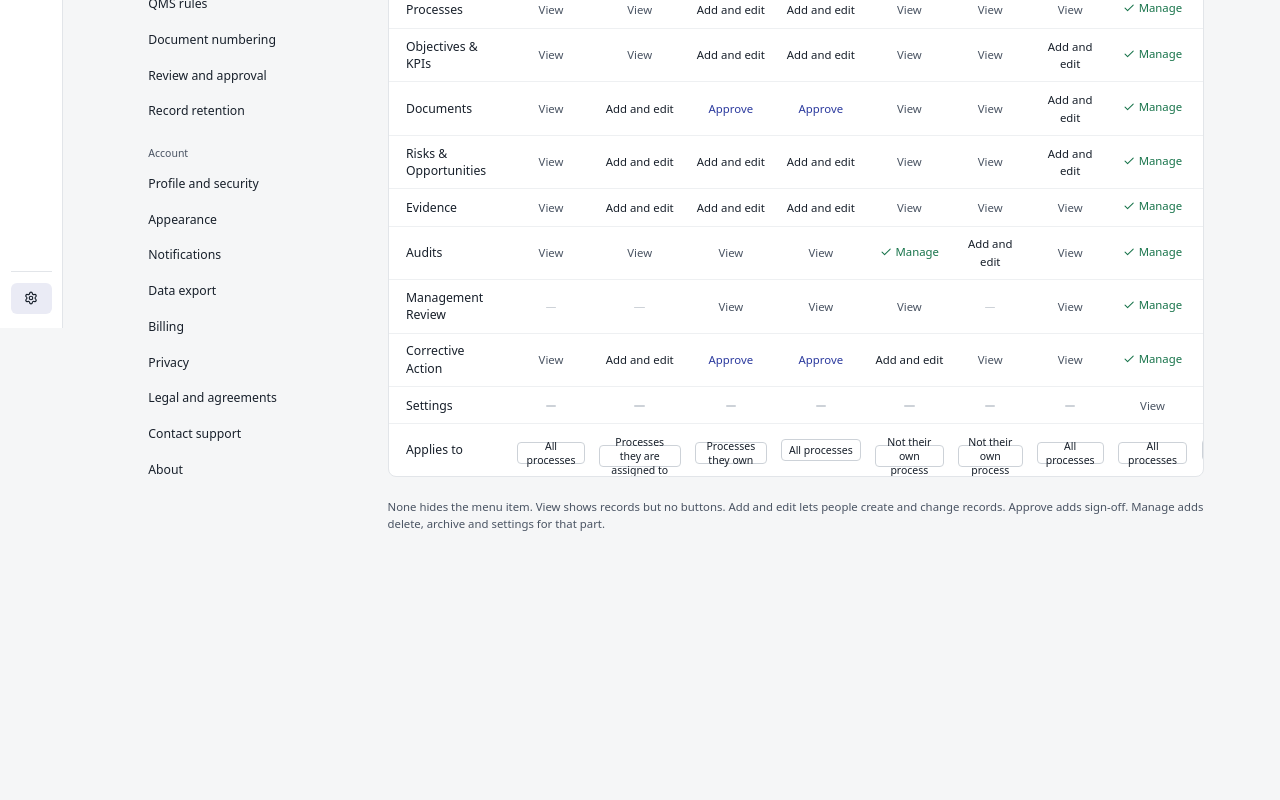
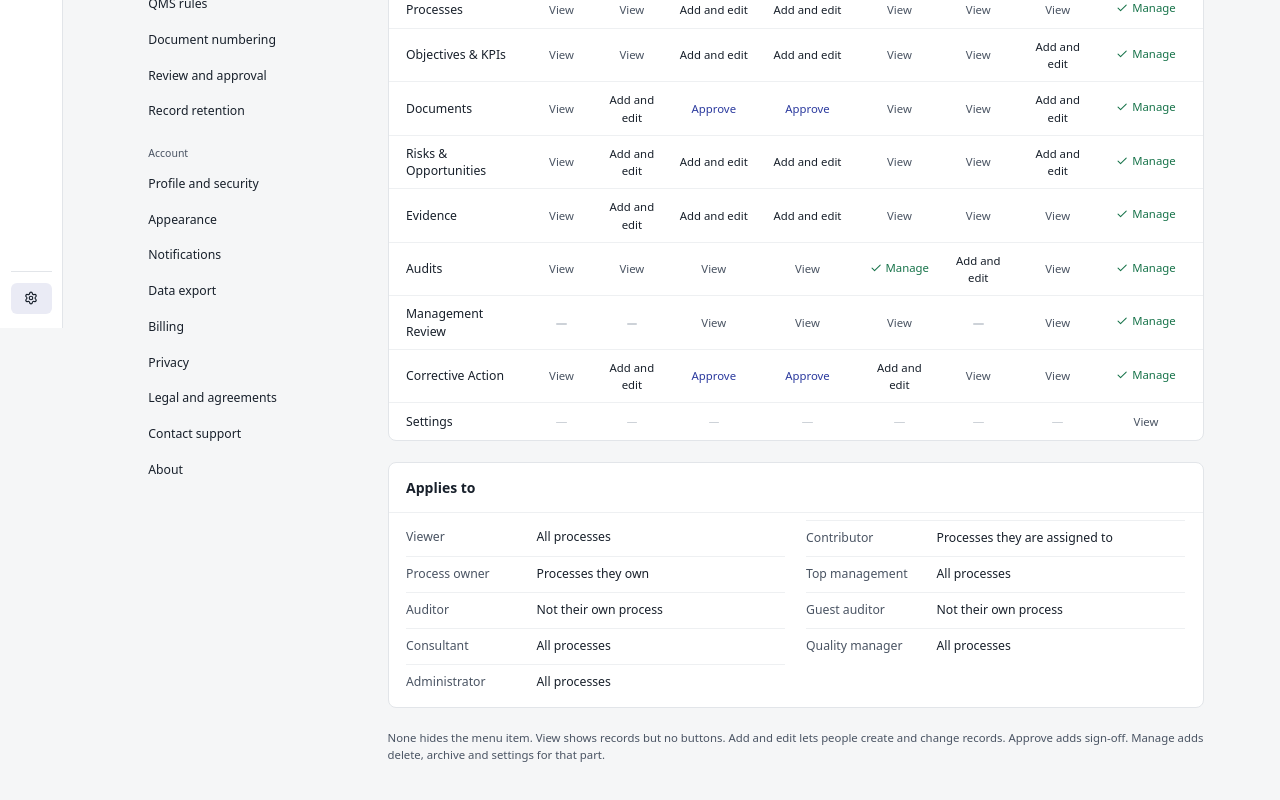
Before and after one commit to dbauto/afdhlskdfs-iqms-preview, a React (Vite) app in the folder app/: page /settings/roles in a window 1280 px wide. Shown: the part 472-1272 px from the top of the page. Before the commit the page ends 1060 px from the top, so only its background shows below. Built offline with nearby package versions, Linux system fonts and the light colour scheme.

Commit message:
fix(ui): make process scopes readable below roles matrix

```diff
--- a/app/src/pages/settings/roles.tsx
+++ b/app/src/pages/settings/roles.tsx
@@ -4,9 +4,9 @@ import { CheckIcon, PlusIcon } from "lucide-react"
 import { useStore } from "@/lib/store"
 import { AREAS } from "@/data/org"
 import { ACCESS_LEVELS } from "@/data/types"
-import { Badge } from "@/components/ui/badge"
 import { Button } from "@/components/ui/button"
-import { Card } from "@/components/ui/card"
+import { Card, CardContent, CardHeader, CardTitle } from "@/components/ui/card"
+import { KeyFacts } from "@/components/app/page"
 import { SettingsHeader } from "./layout"
 
 const LEVEL_TONE = ["", "text-muted-foreground", "text-foreground", "text-primary", "text-done"]
@@ -71,21 +71,20 @@ export default function Roles() {
                   })}
                 </tr>
               ))}
-              <tr className="border-t border-rule-soft">
-                <th scope="row" className="px-5 py-2.5 text-left font-medium">
-                  Applies to
-                </th>
-                {state.roles.map((r) => (
-                  <td key={r.id} className="px-2 py-2.5 text-center">
-                    <Badge tone="outline" className="whitespace-normal text-center font-normal">
-                      {r.scope}
-                    </Badge>
-                  </td>
-                ))}
-              </tr>
             </tbody>
           </table>
         </div>
+      </Card>
+      <Card>
+        <CardHeader>
+          <CardTitle>Applies to</CardTitle>
+        </CardHeader>
+        <CardContent className="py-2">
+          <KeyFacts
+            facts={state.roles.map((r) => ({ k: r.name, v: r.scope }))}
+            className="grid grid-cols-1 gap-x-6 sm:grid-cols-2"
+          />
+        </CardContent>
       </Card>
       <p className="text-[0.8125rem] text-muted-foreground">None hides the menu item. View shows records but no buttons. Add and edit lets people create and change records. Approve adds sign-off. Manage adds delete, archive and settings for that part.</p>
     </>
```
